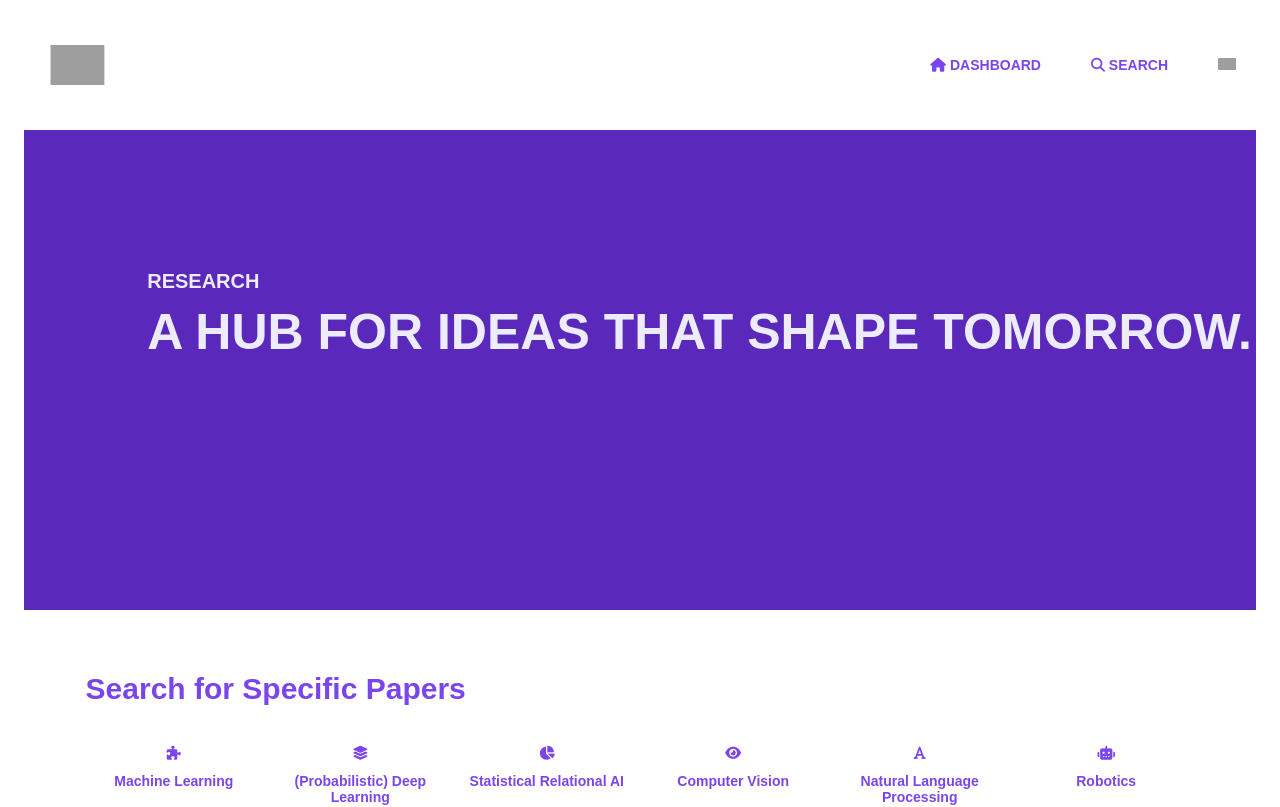
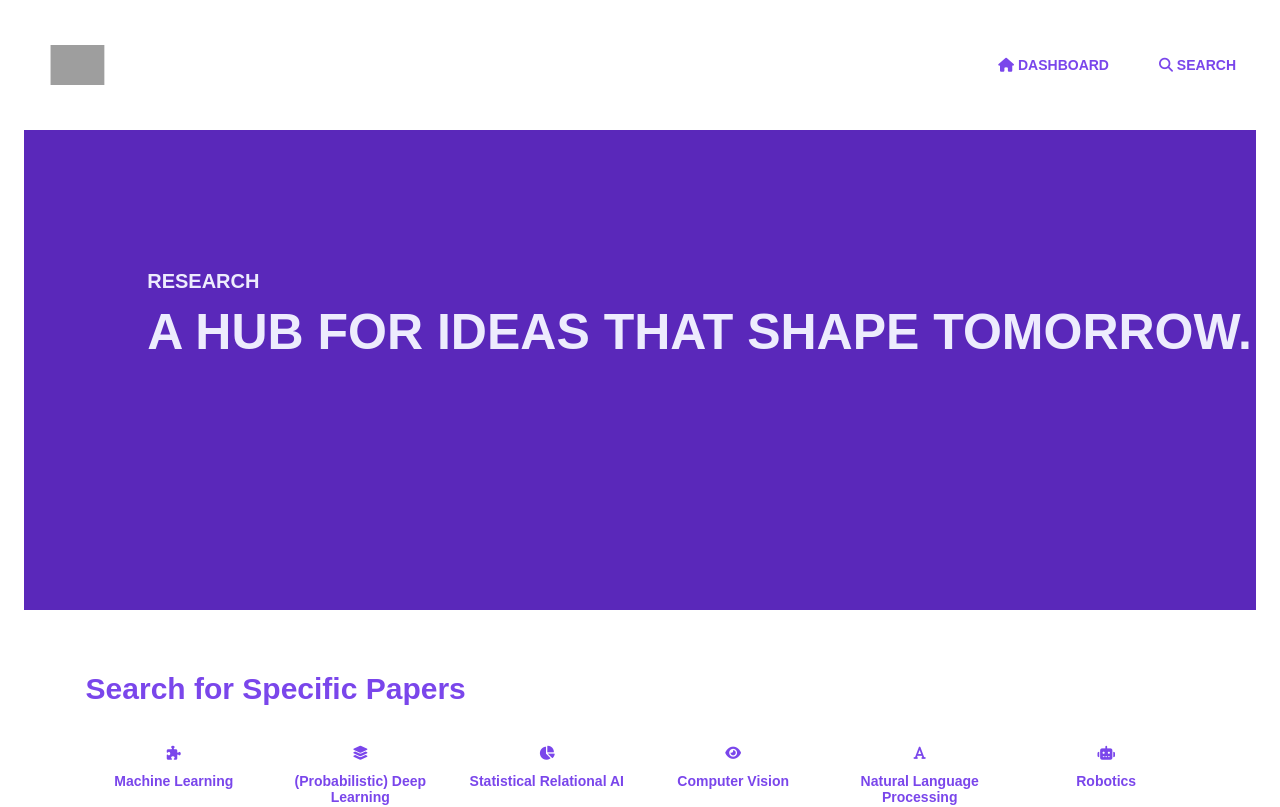
Before and after one commit to akyetisir/hessian.Ai-research_hub_frontend, an Angular app in the folder h.Ai-frontend/: page /home in a window 1280 px wide. Shown: the top 807 px of the page. Built offline with nearby package versions, Linux system fonts and the light colour scheme; grey boxes are pictures that could not be loaded.

Commit message:
Update header.component.html

```diff
--- a/h.Ai-frontend/src/app/shared/header/header.component.html
+++ b/h.Ai-frontend/src/app/shared/header/header.component.html
@@ -25,9 +25,9 @@
             <li> <a href="/"> LOGIN </a> </li> -->
             <li> <a [routerLink]="['/search']" routerLinkActive="router-link-active">
                 <i class="fa-solid fa-magnifying-glass"></i> SEARCH </a> </li>
-            <li> <a href="/">
+            <!-- <li> <a href="/">
                 <img src="https://hessian.ai/wp-content/plugins/sitepress-multilingual-cms/res/flags/de.png" alt="German" width=18 height=12>
-            </a></li>
+            </a></li> -->
         </ul>
     </nav>
 
```
